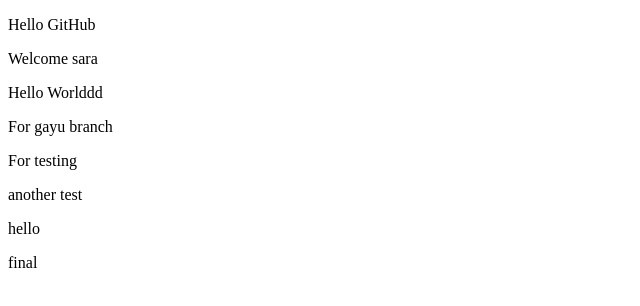
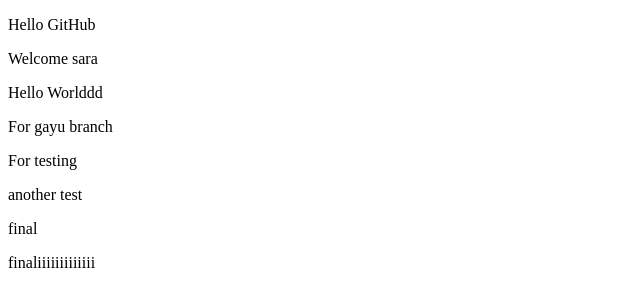
Before and after one commit to gayathiri8/FirstRepo, a plain HTML site: page index.html in a window 1280 px wide. Shown: the whole page, without its empty margins (0-640 px from the left). Drawn offline with Linux system fonts and the light colour scheme.

Commit message:
For checkout

```diff
--- a/index.html
+++ b/index.html
@@ -12,8 +12,7 @@
     <p>For gayu branch</p>
     <p>For testing</p>
     <p>another test</p>
-
-    <p>hello</p>
     <p>final</p>
+     <p>finaliiiiiiiiiiiii</p>
 </body>
 </html>
```
